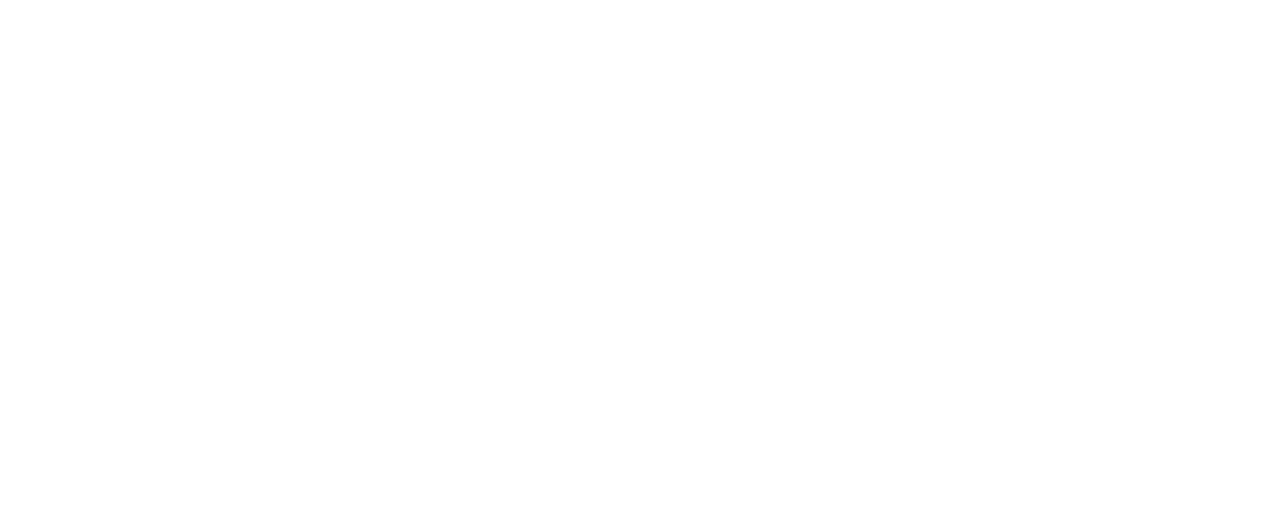
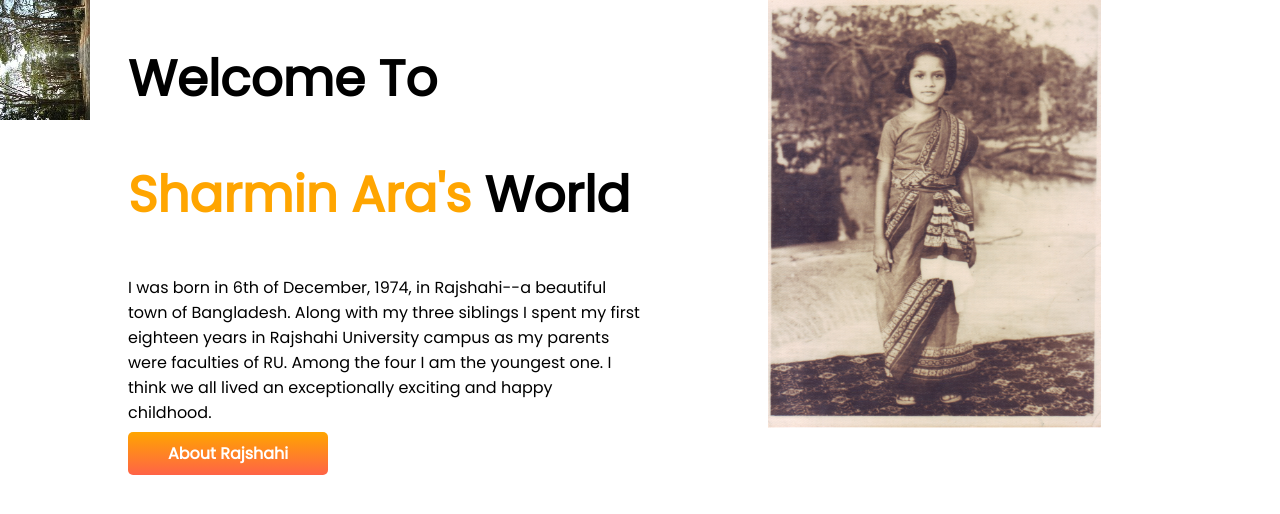
Before and after one commit to sharmin-ara/developer-portfolio, a plain HTML site: page index.html in a window 1280 px wide. Drawn offline with Linux system fonts and the light colour scheme.

Commit message:
adding new stuff to portfolio

```diff
--- a/index.html
+++ b/index.html
@@ -1,13 +1,36 @@
 <!DOCTYPE html>
 <html lang="en">
+
 <head>
     <meta charset="UTF-8">
     <meta http-equiv="X-UA-Compatible" content="IE=edge">
     <meta name="viewport" content="width=device-width, initial-scale=1.0">
     <title>Sharmin portfolio</title>
-<link rel="stylesheet" href="style.css">
+    <link rel="preconnect" href="https://fonts.googleapis.com">
+    <link rel="preconnect" href="https://fonts.gstatic.com" crossorigin>
+    <link href="https://fonts.googleapis.com/css2?family=Poppins&display=swap" rel="stylesheet">
+    <link rel="stylesheet" href="style.css">
 </head>
+
 <body>
+    <section class="top-banner">
+        <div class="half-width">
+            <h1>Welcome To</h1>
+            <h1><span class="orange-color">Sharmin Ara's</span> World</h1>
+            <p>
+                I was born in 6th of December, 1974, in Rajshahi--a beautiful town of Bangladesh. Along with my three
+                siblings I spent my first eighteen years in Rajshahi University campus as my parents were faculties of
+                RU.
+                Among the four I am the youngest one. I think we all lived an exceptionally exciting and happy
+                childhood.
 
+            </p>
+            <a class="link-button" target="_blank" href="https://en.wikipedia.org/wiki/Rajshahi">About Rajshahi</a>
+        </div>
+        <div class="half-width">
+            <img src="sharmin_portfolio.jpg" alt="">
+        </div>
+    </section>
 </body>
+
 </html>
--- a/style.css
+++ b/style.css
@@ -0,0 +1,29 @@
+body{
+    font-family: 'Poppins', sans-serif;
+    margin: 0;
+}
+h1{
+    font-size:50px;
+
+}
+.orange-color{color: orange;}
+section{
+    display: flex;
+}
+.half-width{
+    width: 50%;padding-left: 10%;
+}
+.half-width img{
+    width: 65%;
+}
+.link-button{
+    background-image: linear-gradient(orange, tomato);
+    text-decoration: none;
+    padding: 10px 40px; border-radius: 5px;
+    color: white;
+    font-weight: 700;
+}
+.top-banner{
+   background-image: url(images/background_banner.jpg);
+      background-repeat: no-repeat;
+}
```
Also changed, not shown: images/background_banner.jpg (added), sharmin_portfolio.jpg (added).
